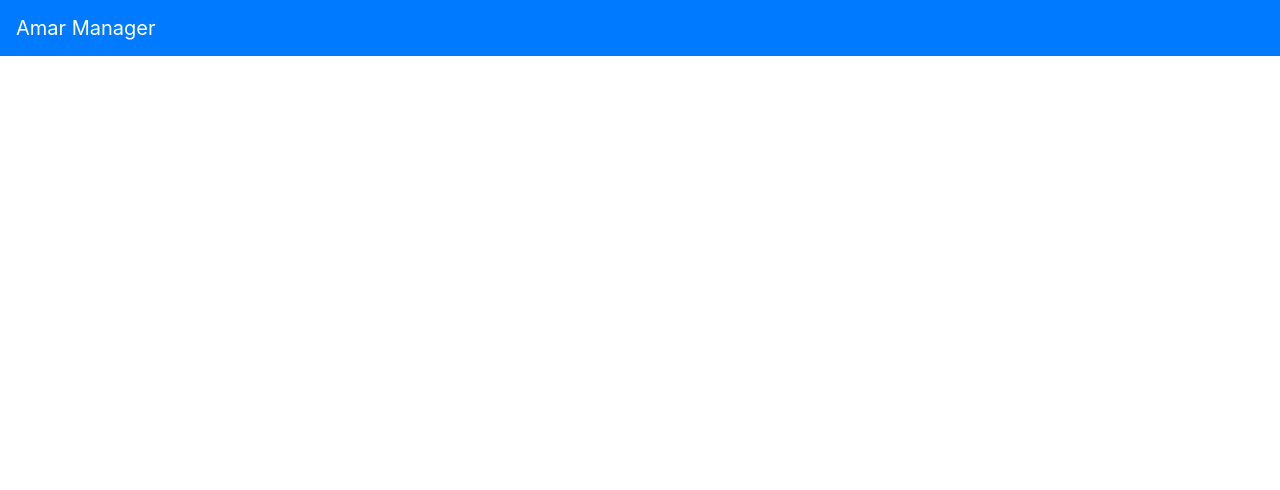
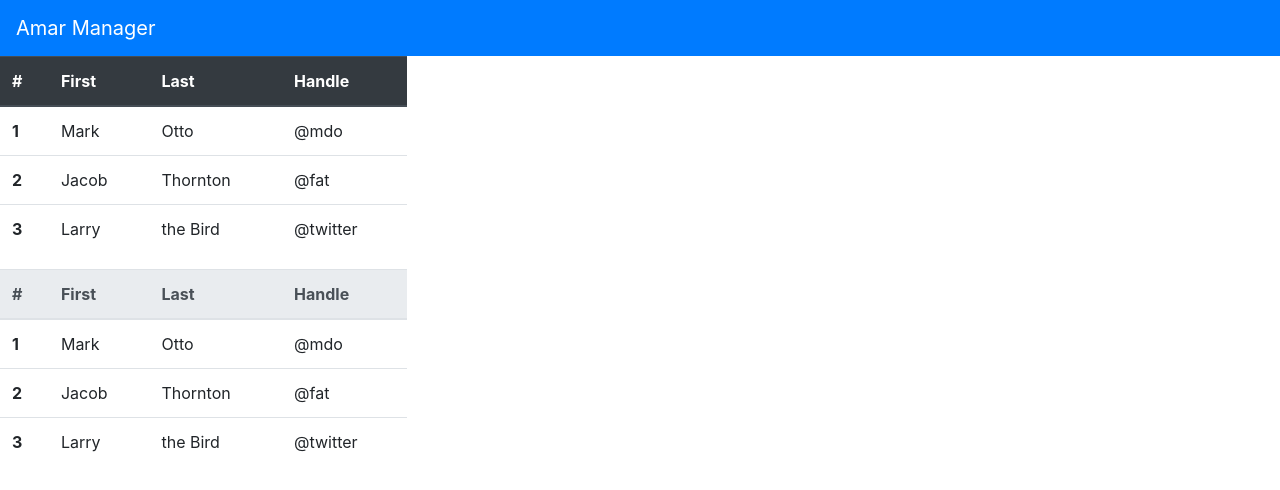
Before and after one commit to supermanshuvo/amar-manager, a React (Create React App) app: page / in a window 1280 px wide. Shown: the top 490 px of the page. Built offline with nearby package versions, Linux system fonts and the light colour scheme.

Commit message:
Create Product component for  producta table

```diff
--- a/src/App.js
+++ b/src/App.js
@@ -1,23 +1,13 @@
 import logo from './logo.svg';
 import './App.css';
+import Header from './components/Header';
+import Products from './components/Products';
 
 function App() {
   return (
-    <div className="App">
-      <header className="App-header">
-        <img src={logo} className="App-logo" alt="logo" />
-        <p>
-          Edit <code>src/App.js</code> and save to reload.
-        </p>
-        <a
-          className="App-link"
-          href="https://reactjs.org"
-          target="_blank"
-          rel="noopener noreferrer"
-        >
-          Learn React
-        </a>
-      </header>
+    <div>
+      <Header />
+      <Products />
     </div>
   );
 }
--- /dev/null
+++ b/src/components/Products.jsx
@@ -0,0 +1,70 @@
+const Products = () => {
+    return (
+        <div className="row">
+          <div className="col-md-4">
+            <table class="table">
+              <thead class="thead-dark">
+                <tr>
+                  <th scope="col">#</th>
+                  <th scope="col">First</th>
+                  <th scope="col">Last</th>
+                  <th scope="col">Handle</th>
+                </tr>
+              </thead>
+              <tbody>
+                <tr>
+                  <th scope="row">1</th>
+                  <td>Mark</td>
+                  <td>Otto</td>
+                  <td>@mdo</td>
+                </tr>
+                <tr>
+                  <th scope="row">2</th>
+                  <td>Jacob</td>
+                  <td>Thornton</td>
+                  <td>@fat</td>
+                </tr>
+                <tr>
+                  <th scope="row">3</th>
+                  <td>Larry</td>
+                  <td>the Bird</td>
+                  <td>@twitter</td>
+                </tr>
+              </tbody>
+            </table>
+
+            <table class="table">
+              <thead class="thead-light">
+                <tr>
+                  <th scope="col">#</th>
+                  <th scope="col">First</th>
+                  <th scope="col">Last</th>
+                  <th scope="col">Handle</th>
+                </tr>
+              </thead>
+              <tbody>
+                <tr>
+                  <th scope="row">1</th>
+                  <td>Mark</td>
+                  <td>Otto</td>
+                  <td>@mdo</td>
+                </tr>
+                <tr>
+                  <th scope="row">2</th>
+                  <td>Jacob</td>
+                  <td>Thornton</td>
+                  <td>@fat</td>
+                </tr>
+                <tr>
+                  <th scope="row">3</th>
+                  <td>Larry</td>
+                  <td>the Bird</td>
+                  <td>@twitter</td>
+                </tr>
+              </tbody>
+            </table>
+          </div>
+        </div>
+    );
+}
+export default Products;
```
Also changed, not shown: src/index.js (+2 -5 lines), src/components/Body.jsx (added).
